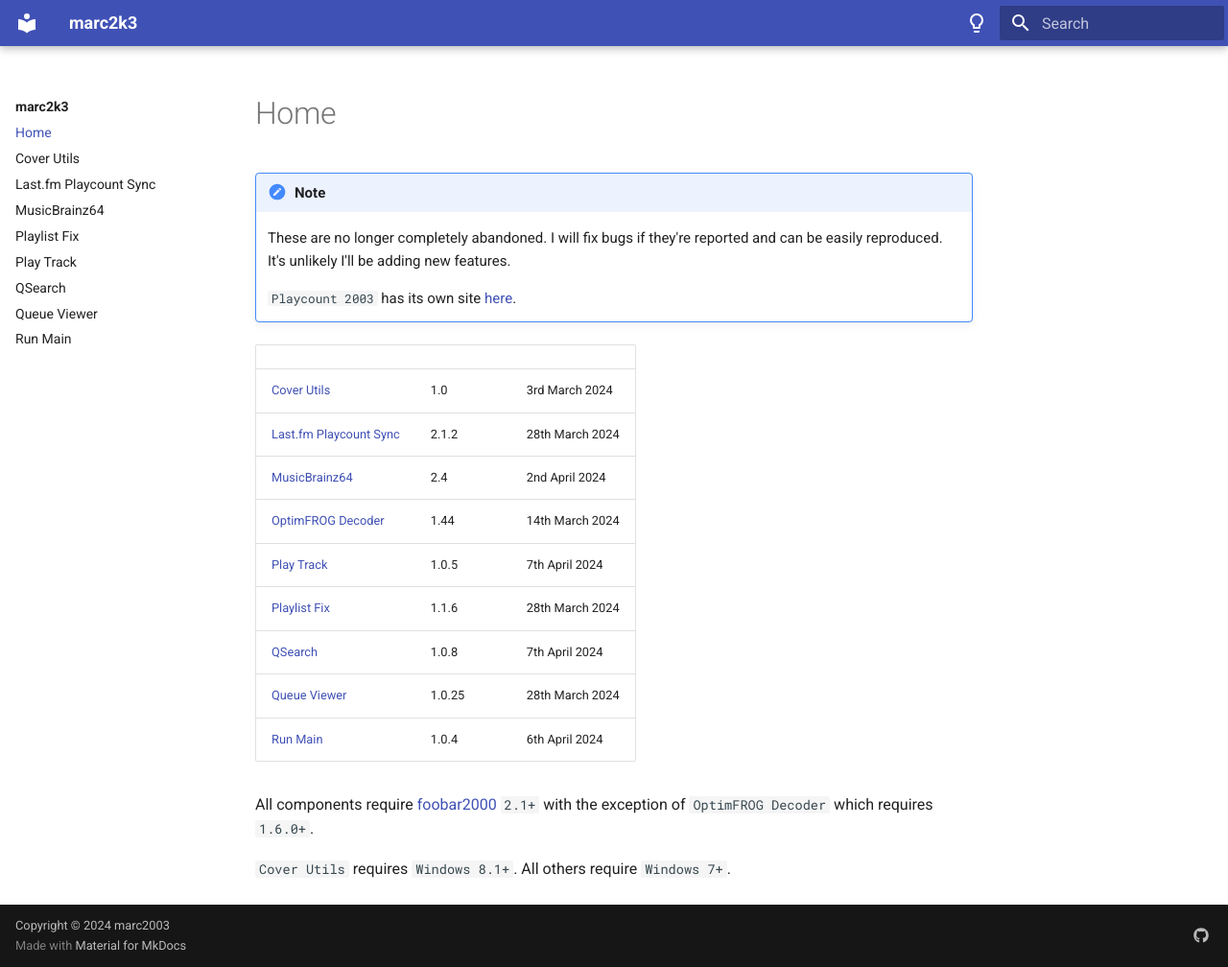
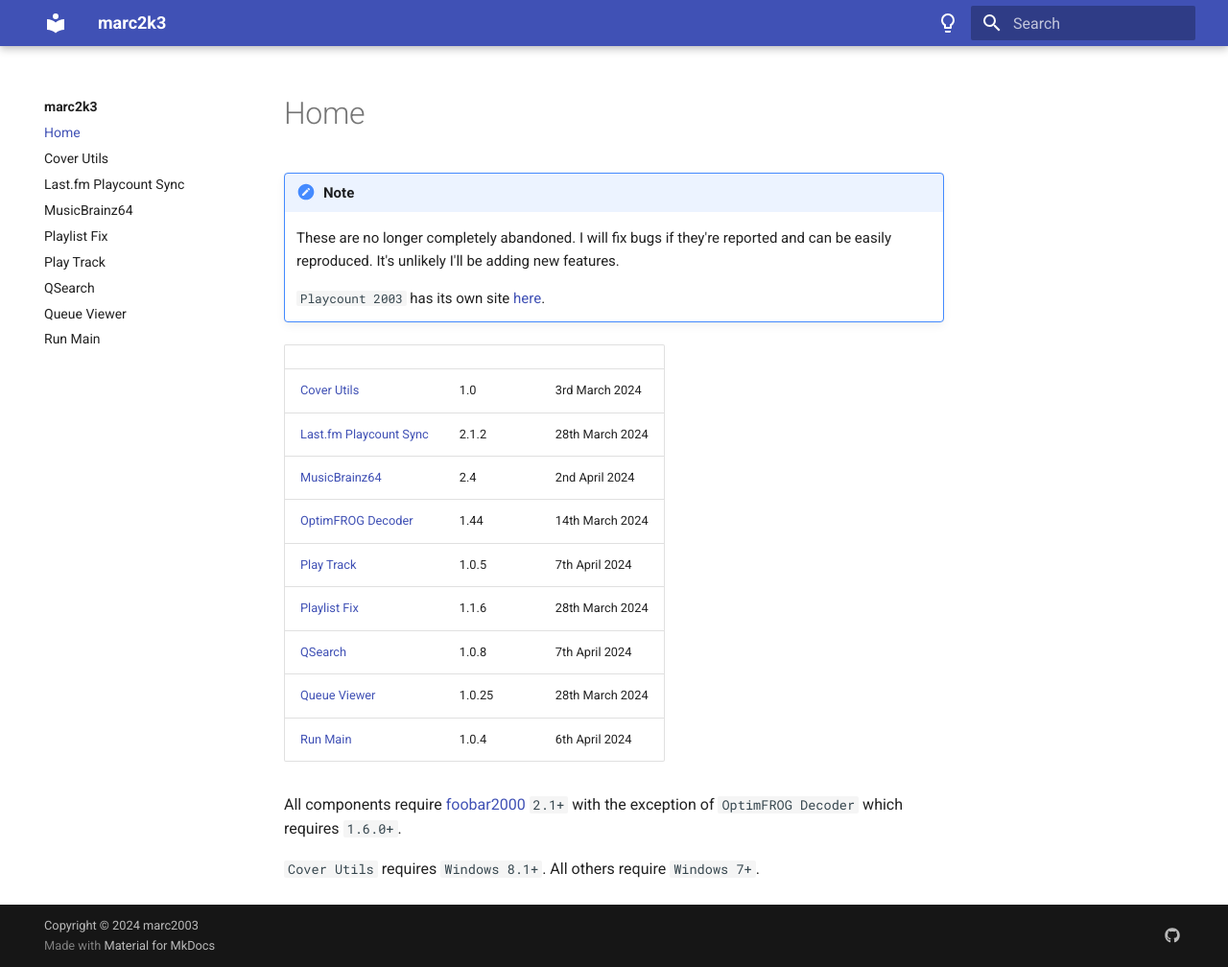
Before and after one commit to marc2k3/marc2k3.github.io, an MkDocs documentation site: the page built from docs/index.md, in a window 1280 px wide and 1008 px high. Shown: the whole window at 96% size. Built offline with MkDocs 1.6.1 and Material for MkDocs 9.7.7, drawn with Linux system fonts in a browser that asks for light colours.

Commit message:
Update extra.css

```diff
--- a/docs/stylesheets/extra.css
+++ b/docs/stylesheets/extra.css
@@ -1,4 +1,3 @@
 .md-nav__link[for] { color: var(--md-default-fg-color) !important }
 .md-nav__title[for] { color: var(--md-default-fg-color) }
 .md-typeset .admonition { font-size: .75rem; }
-.md-grid { max-width: 1920px; }
```
